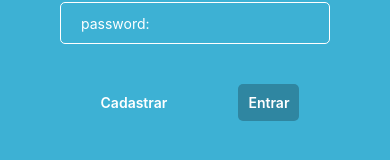
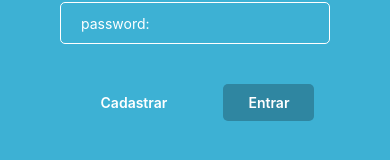
Before and after one commit to guilhermeferreira0/BehaviorCall, a React Native app in the folder frontend/: screen /SignIn in a window 390 px wide. Shown: the part 398-558 px from the top of the page. Built offline with nearby package versions, Linux system fonts and the light colour scheme.

Commit message:
concluindo tela home

```diff
--- /dev/null
+++ b/frontend/src/pages/home/index.js
@@ -0,0 +1,29 @@
+import React from 'react';
+import { View, Text, TouchableOpacity } from 'react-native';
+import * as Animatable from 'react-native-animatable';
+import { useNavigation } from '@react-navigation/native';
+import styles from './style';
+
+function Home() {
+  const navigation = useNavigation();
+
+  return(
+    <View style={styles.container}>
+      <Animatable.Image
+        animation='flipInY'
+        source={require('../../../assets/img/B.jpg')}
+        style={styles.image}
+      />
+
+      <TouchableOpacity
+        style={styles.buttonAccess}
+        onPress={() => navigation.navigate('SignIn')}
+      >
+        <Text style={styles.buttonAccessText}>Acessar</Text>
+      </TouchableOpacity>
+
+    </View>
+  );
+}
+
+export default Home;
--- /dev/null
+++ b/frontend/src/pages/home/style.js
@@ -0,0 +1,34 @@
+import { StyleSheet } from 'react-native';
+
+const styles = StyleSheet.create({
+  container: {
+    flex: 1,
+    backgroundColor: '#3DB1D4',
+    justifyContent: 'center',
+    alignItems: 'center',
+  },
+
+  image: {
+    justifyContent: 'center',
+    alignItems: 'center',
+    width: 500,
+  },
+
+  buttonAccess: {
+    backgroundColor: '#2F86A1',
+    justifyContent: 'center',
+    alignItems: 'center',
+    borderRadius: 5,
+    padding: 10,
+    width: 150,
+  },
+
+  buttonAccessText: {
+    color: '#FFFFFF',
+    fontWeight: 'bold',
+    fontSize: 20,
+  }
+
+});
+
+export default styles;
--- a/frontend/src/pages/login/index.js
+++ b/frontend/src/pages/login/index.js
@@ -6,9 +6,9 @@ import styles from './style';
 function Login() {
   return (
     <View style={styles.container}>
-      <Text style={styles.title}>Entrar</Text>
+      <Animatable.Text animation='fadeInRight' delay={500} style={styles.title}>Entrar</Animatable.Text>
 
-      <Animatable.View animation='fadeInUp' style={styles.form}>
+      <Animatable.View animation='fadeInLeft' delay={200} style={styles.form}>
 
         <Text style={styles.formText}>Nome De Usuário: </Text>
         <TextInput
--- a/frontend/src/pages/login/style.js
+++ b/frontend/src/pages/login/style.js
@@ -53,7 +53,8 @@ const styles = StyleSheet.create({
 
   button: {
     borderRadius: 5,
-    padding: 10,
+    paddingVertical: 10,
+    paddingHorizontal: 25,
     justifyContent: 'center',
     alignItems: 'center',
   },
--- a/frontend/src/routes/index.js
+++ b/frontend/src/routes/index.js
@@ -1,6 +1,7 @@
 import * as React from 'react';
 import { createNativeStackNavigator } from '@react-navigation/native-stack';
 
+import Home from '../pages/home';
 import Login from '../pages/login';
 
 const Stack = createNativeStackNavigator();
@@ -8,6 +9,12 @@ const Stack = createNativeStackNavigator();
 function Routes() {
   return (
     <Stack.Navigator>
+      <Stack.Screen
+        name="Home"
+        component={Home}
+        options={{headerShown: false}}
+      />
+
       <Stack.Screen
         name="SignIn"
         component={Login}
```
Also changed, not shown: frontend/src/assets/img/B.jpg (added).
